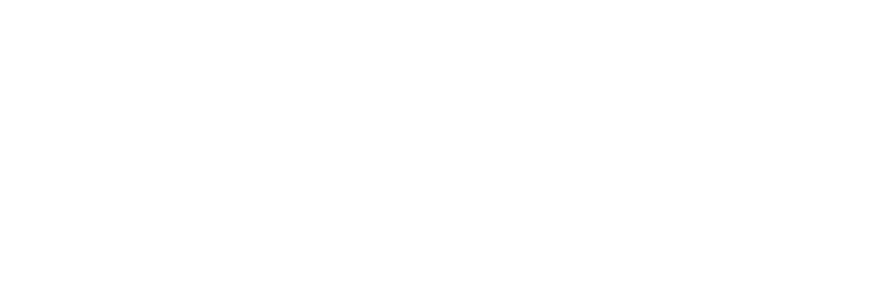
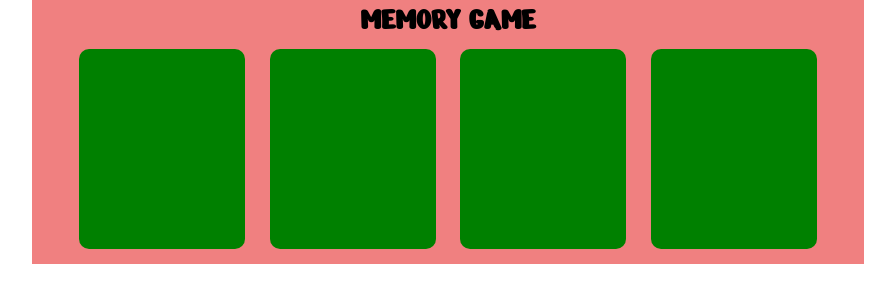
Before and after one commit to rcolonna00/html-css-memory, a plain HTML site: page index.html in a window 1280 px wide. Shown: the whole page, without its empty margins (192-1087 px from the left). Drawn offline with Linux system fonts and the light colour scheme.

Commit message:
prima riga

```diff
--- a/css/style.css
+++ b/css/style.css
@@ -3,3 +3,33 @@
     padding: 0px;
     box-sizing: border-box;
 }
+
+/*GENERAL*/
+
+body{
+    font-family: "Nerko One", Arial, Helvetica;
+}
+
+.contenitore{
+    width: 65%;
+    margin: auto;
+    text-align: center;
+
+    /*test*/
+    background-color: lightcoral;
+}
+/*FINE GENERAL*/
+
+/*MAIN*/
+
+.carta{
+    width: 20%;
+    height: 200px;
+    display: inline-block;
+    margin: 10px;
+    border-radius: 10px;
+
+    /*test*/
+    background-color: green;
+}
+/*FINE MAIN*/
--- a/index.html
+++ b/index.html
@@ -7,8 +7,37 @@
 
     <title>html-css-memory</title>
     <link rel="stylesheet" href="css/style.css">
+    <link rel="preconnect" href="https://fonts.gstatic.com">
+<link href="https://fonts.googleapis.com/css2?family=Nerko+One&display=swap" rel="stylesheet">
 </head>
 <body>
+    <div class="contenitore">
 
+        <!--HEADER-->
+        <header>
+            <h1>MEMORY GAME</h1>
+        </header>
+        <!--FINE HEADER-->
+
+        <!--MAIN-->
+        <main>
+            <div class="carte">
+                <div class="riga">
+                    <div class="carta"></div>
+                    <div class="carta"></div>
+                    <div class="carta"></div>
+                    <div class="carta"></div>
+                </div>
+
+
+            </div>
+        </main>
+        <!--FINE MAIN-->
+
+        <!--FOOTER-->
+        <footer></footer>
+        <!--FINE FOOTER-->
+
+    </div>
 </body>
 </html>
```
